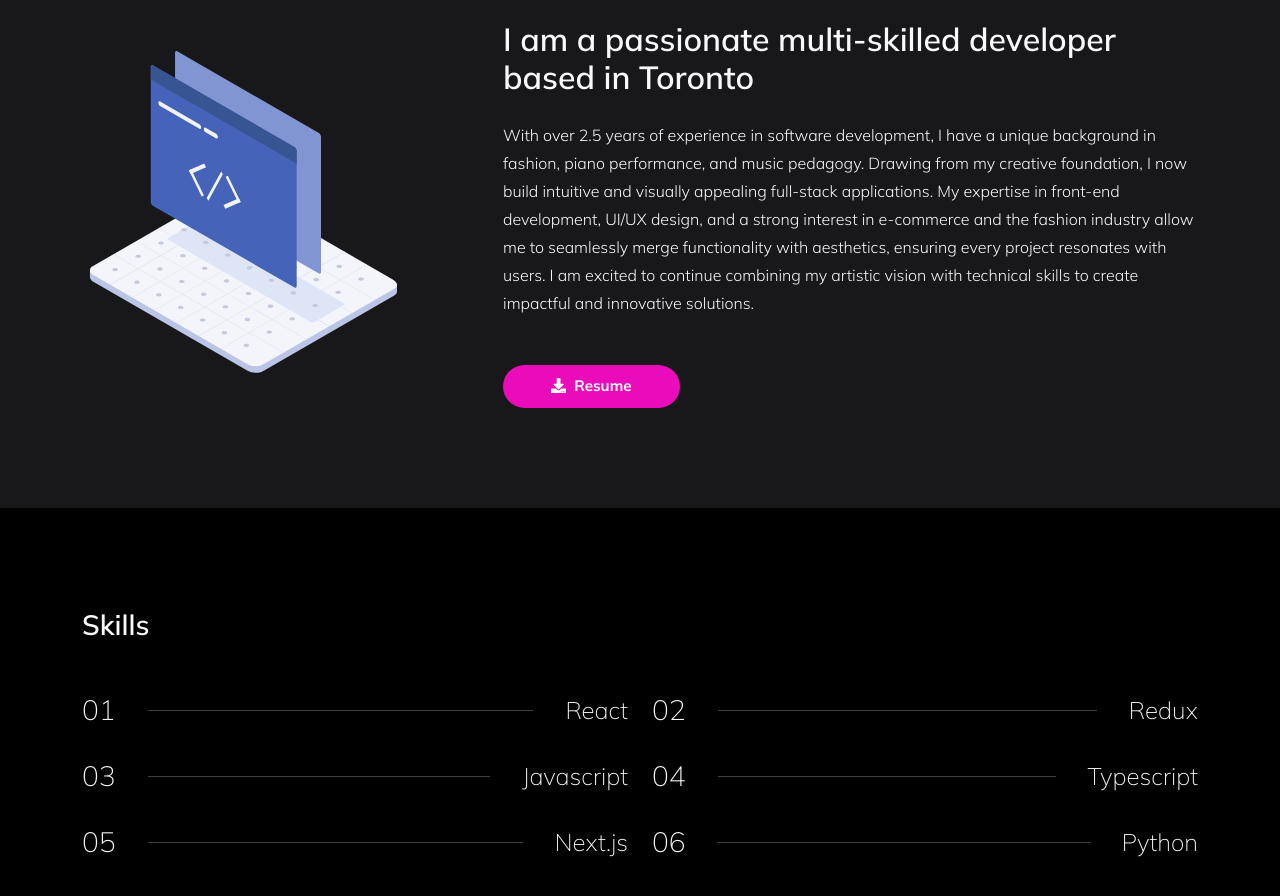
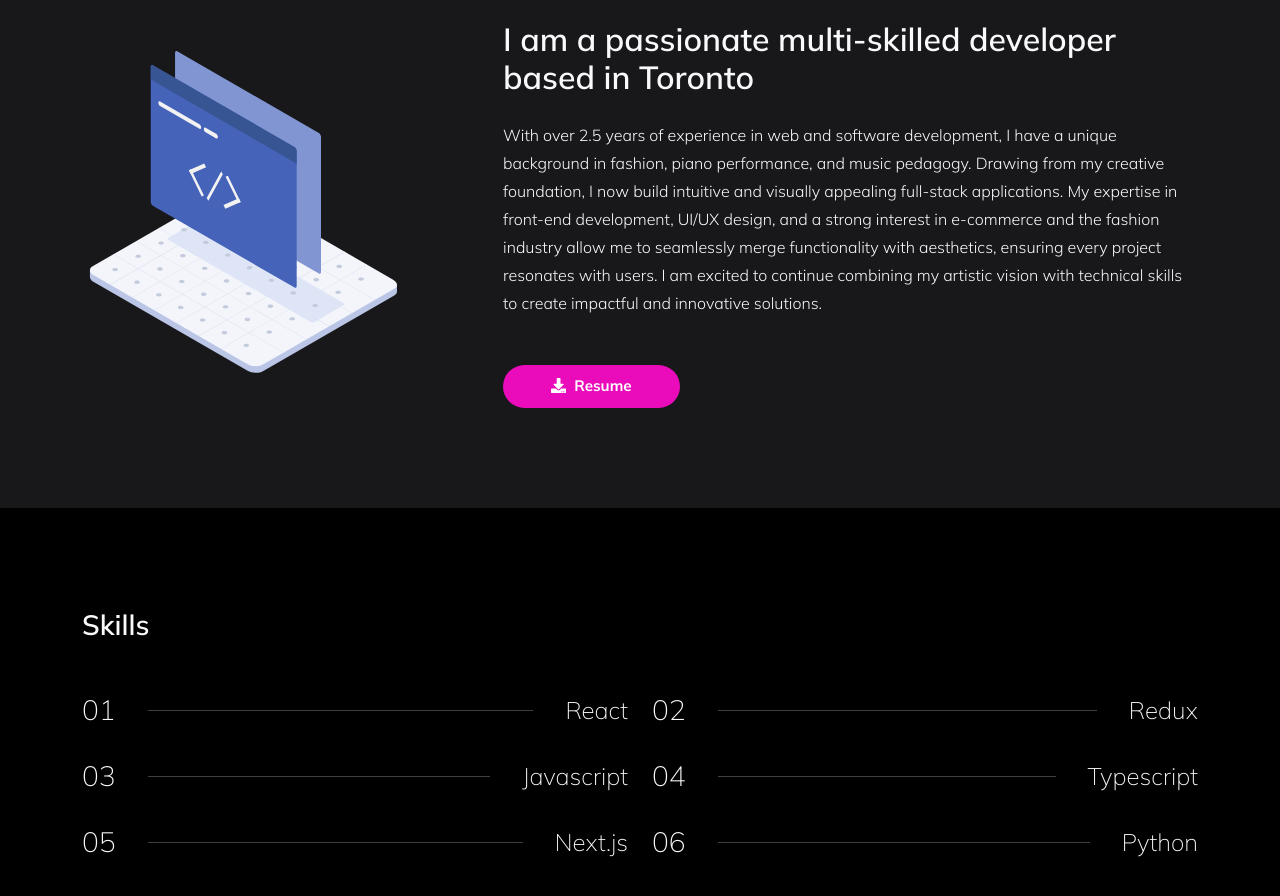
Before and after one commit to tatyanakarlen/new_portfolio, a Next.js app: page / in a window 1280 px wide. Shown: the part 880-1776 px from the top of the page. Built offline with nearby package versions, Linux system fonts and the light colour scheme.

Commit message:
added web to about

```diff
--- a/src/app/sections/About/About.tsx
+++ b/src/app/sections/About/About.tsx
@@ -19,7 +19,7 @@ const About = () => {
             I am a passionate multi-skilled developer based in Toronto
           </h2>
           <p className={`${styles.aboutText} mt-4 fw-light`}>
-            With over 2.5 years of experience in software development, I have a
+            With over 2.5 years of experience in web and software development, I have a
             unique background in fashion, piano performance, and music pedagogy.
             Drawing from my creative foundation, I now build intuitive and
             visually appealing full-stack applications. My expertise in
```
